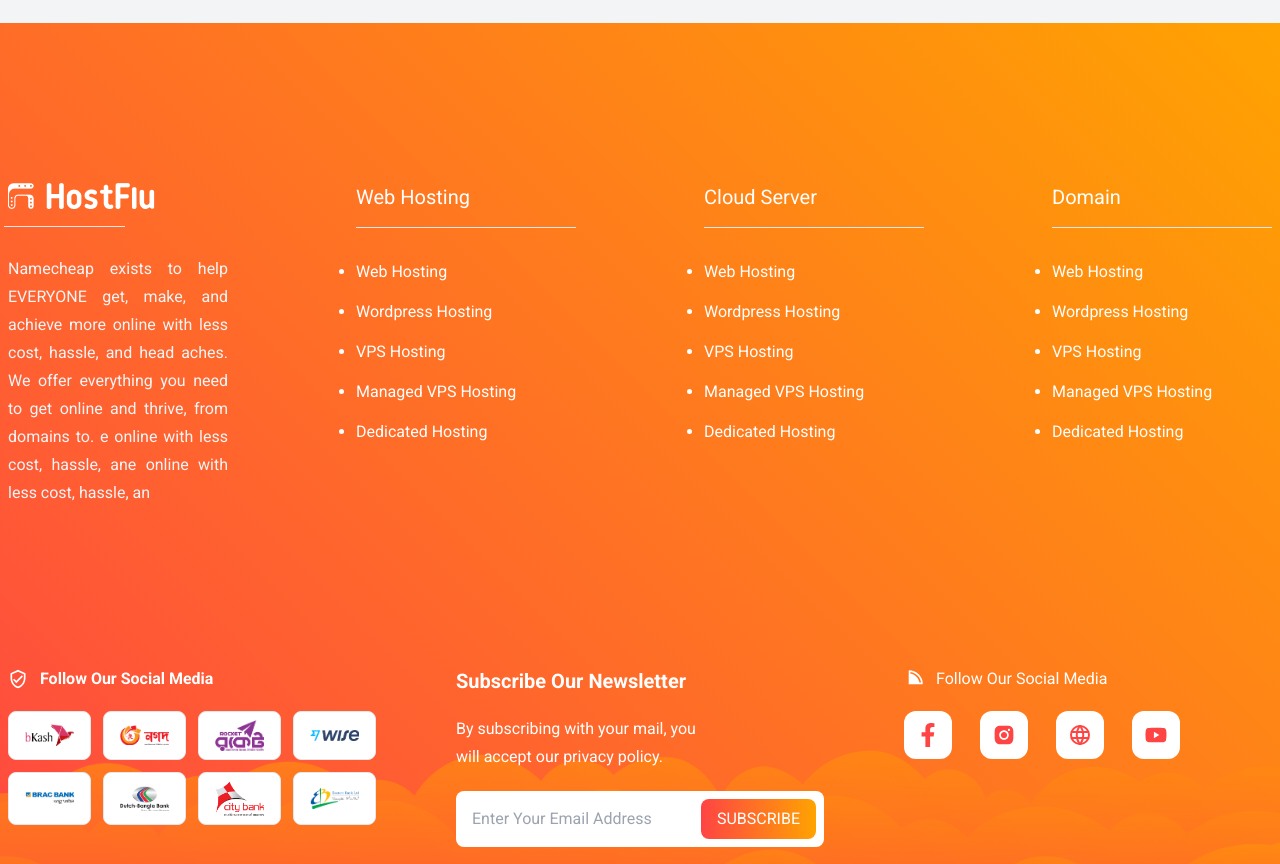
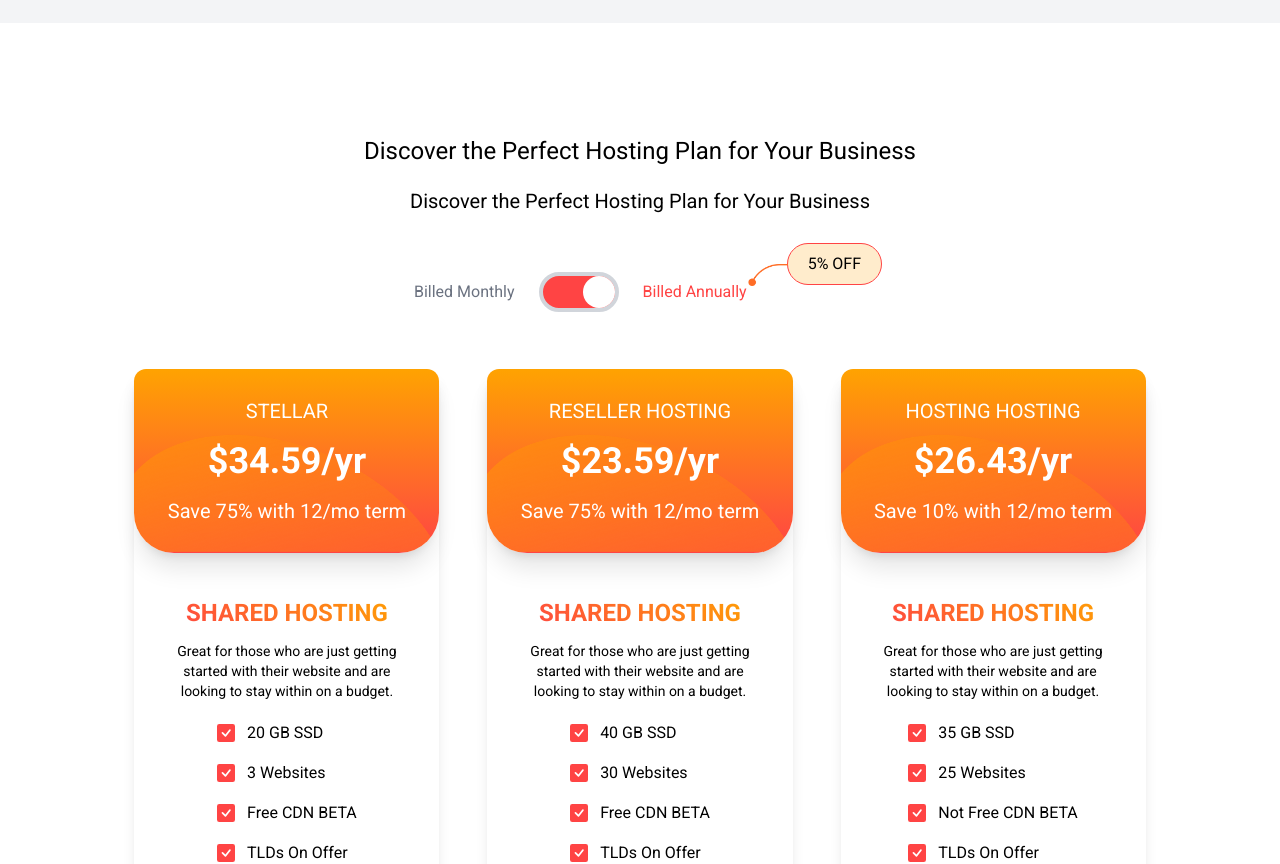
Before and after one commit to pothikit/hostfule-project, a React (Create React App) app: page /shared-hosting in a window 1280 px wide. Shown: the part 640-1504 px from the top of the page. Built offline with nearby package versions, Linux system fonts and the light colour scheme; a web font is replaced by a local one.

Commit message:
sharedhosting page butto and card

```diff
--- a/src/components/home/exclusive/Exclusive.jsx
+++ b/src/components/home/exclusive/Exclusive.jsx
@@ -1,6 +1,6 @@
 import React, { useState } from 'react'
 import PricingCard from './PricingCard';
-import data from '../../../data.json'
+import data from '../../../data.json';
 import '../home.css';
 function Exclusive() {
     const cardData = data.exclusive;
--- a/src/components/sharedHosting/SharedHosting.jsx
+++ b/src/components/sharedHosting/SharedHosting.jsx
@@ -1,6 +1,19 @@
 import React from 'react'
 import "./sharedHosting.css"
+import director from "../../asstes/direction.png";
+import data from '../../data.json';
+import PricingCard from '../home/exclusive/PricingCard';
+import { useState } from 'react';
 function SharedHosting() {
+    const cardData = data.exclusive;
+    const firstThreeData = cardData.slice(0, 3);
+    const secondthree = cardData.slice(3, 6);
+    const [toggle, setToggle] = useState(true);
+
+    const toggleHandler = () => {
+        setToggle(!toggle)
+    }
+
     return (
         <main className=''>
             <section className='bg-gray-100 py-10'>
@@ -8,6 +21,42 @@ function SharedHosting() {
 
                 </div>
             </section>
+            <section className='py-28 bg-white'>
+                <div className="container mx-auto px-2">
+                    <div className="text-center">
+                        <h2 className='text-xl md:text-2xl'>Discover the Perfect Hosting Plan for Your Business</h2>
+                        <h4 className='text-base md:text-xl my-5'>Discover the Perfect Hosting Plan for Your Business</h4>
+                        {/* toggle buttons */}
+                        <div className='flex items-center justify-center gap-2 md:gap-6 my-14'>
+                            <span className={`font-normal ${toggle ? "text-gray-500" : "text-primary"}`}>Billed Monthly</span>
+                            <button className={`w-20 rounded-full bg-primary h-10 border-4 border-gray-300 flex ${toggle ? "justify-end" : "justify-start"}`} onClick={toggleHandler}>
+                                <span className='h-8 bg-white w-8 block rounded-full'></span>
+                            </button>
+                            <span className={`font-normal ${toggle ? "text-primary" : "text-gray-500"}`}>Billed Annually</span>
+                            <div className='p-2 bg-[#ff9e0333] px-5 rounded-full border border-primary relative -top-7 -right-4'>
+                                <span>5% OFF</span>
+                                <img src={director} alt="director" className='absolute -left-10 w-10 top-5' />
+                            </div>
+                        </div>
+                    </div>
+                    {/* pricing cards */}
+                    <div className={`tab-content grid-cols-1 lg:grid-cols-3 mt-14 gap-12 xl:max-w-[80%] mx-auto ${toggle ? "grid" : "hidden"}`}>
+                        {
+                            firstThreeData.map((cardItem) => (
+                                <PricingCard cardData={cardItem} key={cardItem.id}></PricingCard>
+                            ))
+                        }
+                    </div>
+                    <div className={`tab-content grid-cols-1 lg:grid-cols-3 mt-14 gap-12 xl:max-w-[80%] mx-auto ${toggle ? "hidden" : "grid"}`}>
+                        {
+                            secondthree.map((cardItem) => (
+                                <PricingCard cardData={cardItem} key={cardItem.id}></PricingCard>
+                            ))
+                        }
+                    </div>
+                </div>
+                {/* container */}
+            </section>
         </main>
     )
 }
```
Also changed, not shown: src/asstes/direction.png (added).
